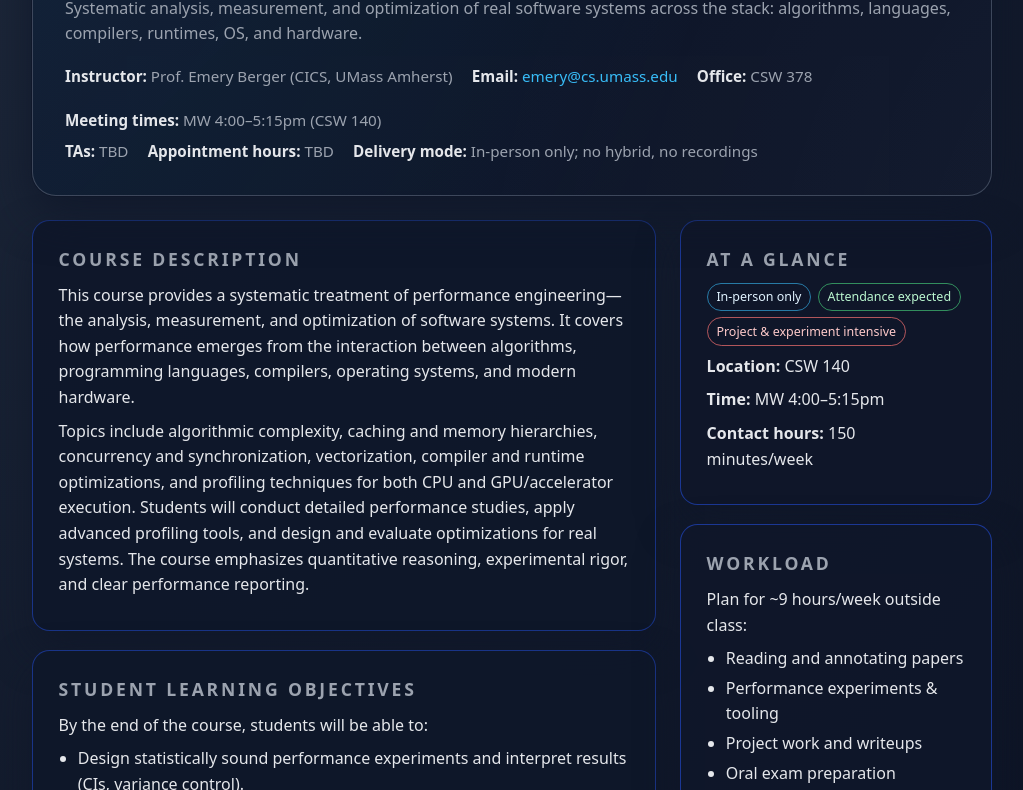
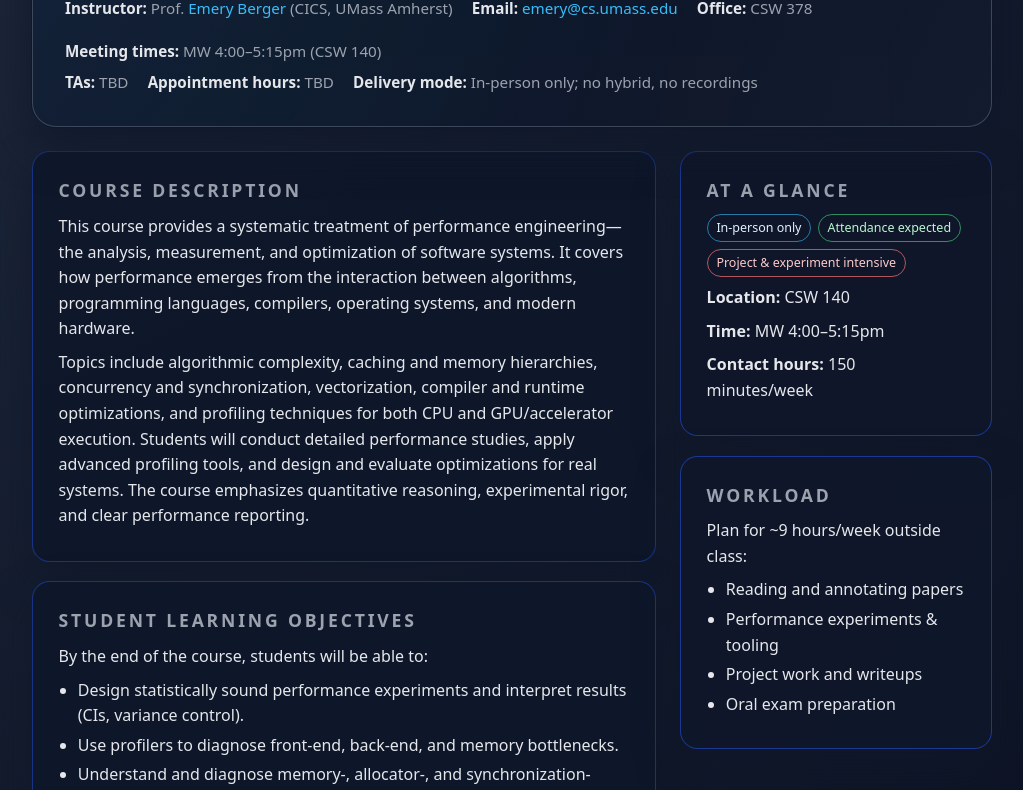
Before and after one commit to emeryberger/emeryberger, a plain HTML site: page classes/performance-engineering/index.html in a window 1280 px wide. Shown: the part 199-989 px from the top of the page, without its empty margins (128-1151 px from the left). Drawn offline with Linux system fonts and the light colour scheme.

Commit message:
Updated.

```diff
--- a/classes/performance-engineering/index.html
+++ b/classes/performance-engineering/index.html
@@ -273,12 +273,13 @@
       3 credits
     </div>
     <h1>Performance Engineering</h1>
-    <p class="subtitle">
+    <!-- <p class="subtitle">
       Systematic analysis, measurement, and optimization of real software systems across the stack:
       algorithms, languages, compilers, runtimes, OS, and hardware.
-    </p>
+      </p>
+    -->
     <div class="meta">
-      <div><strong>Instructor:</strong> Prof. Emery Berger (CICS, UMass Amherst)</div>
+      <div><strong>Instructor:</strong> Prof. <a href="https://emeryberger.com">Emery Berger</a> (CICS, UMass Amherst)</div>
       <div><strong>Email:</strong> <a href="mailto:emery@cs.umass.edu">emery@cs.umass.edu</a></div>
       <div><strong>Office:</strong> CSW 378</div>
       <div><strong>Meeting times:</strong> MW 4:00–5:15pm (CSW 140)</div>
```
